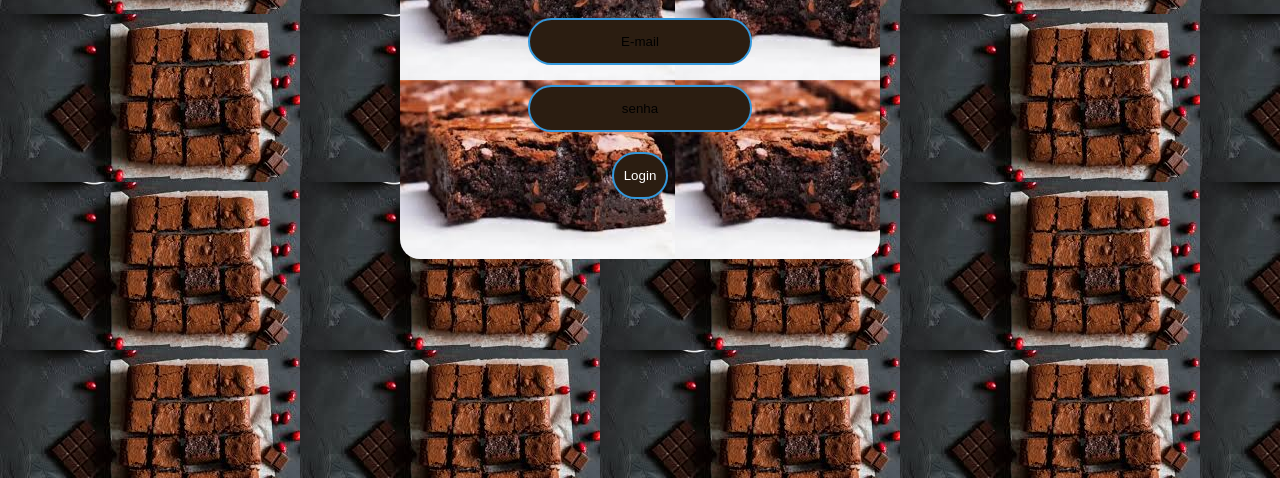
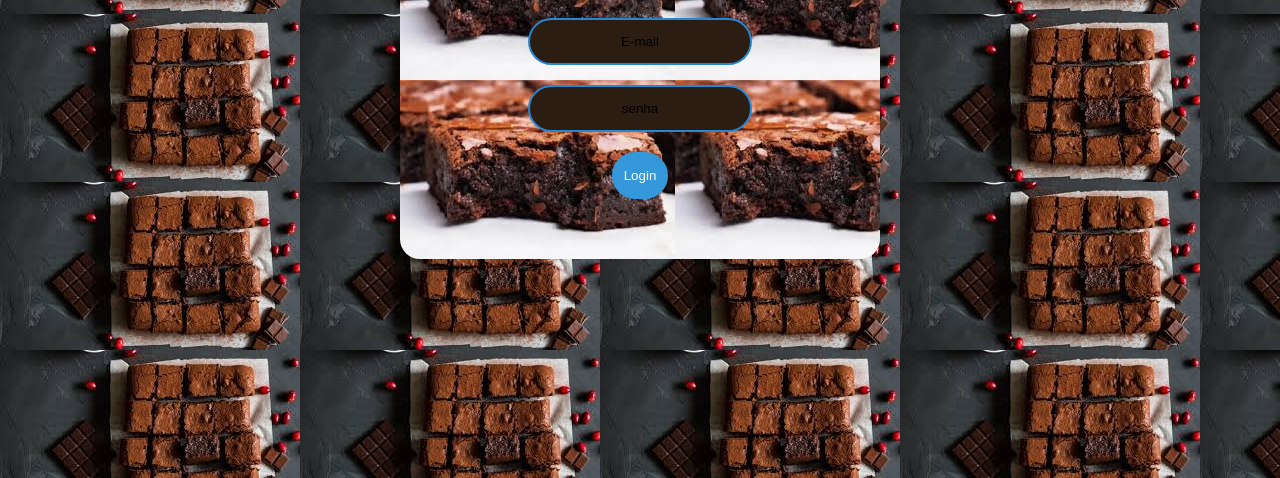
Before and after one commit to IKrehan/Brownies, a plain HTML site: page templates/login.html in a window 1280 px wide. Shown: the part 322-800 px from the top of the page. Drawn offline with Linux system fonts and the light colour scheme.

Commit message:
Atualizando bordas login/senha

```diff
--- a/static/css/login.css
+++ b/static/css/login.css
@@ -34,21 +34,20 @@ body{
     display:block;
     margin: 20px auto;
     text-align: center;
-    border: 2px solid #0c141a;
+    border: 2px solid #2587d3;
     padding: 14px 10px;
     outline: none;
     color:black;
     border-radius: 24px;
     transition: 0.25s;
     background-color:#2b1d11;
-
+    border-color: #2587d3;
 
 }
 
 .box input[type="password"],.box input[type="text"]{
     width: 200px;
-    border-color: #2b1d11;
-    border: 2px solid #3498db;
+
 }
 
 .box input[type = "submit"]{
@@ -64,7 +63,7 @@ body{
     border-radius: 24px;
     transition: 0.25s;
     cursor:pointer;
-    background-color:#2b1d11 ;
+    background-color: #3498db;
 
 
 }
```
